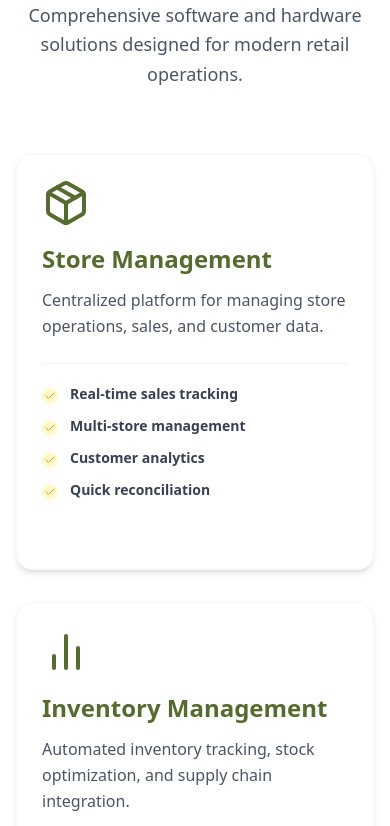
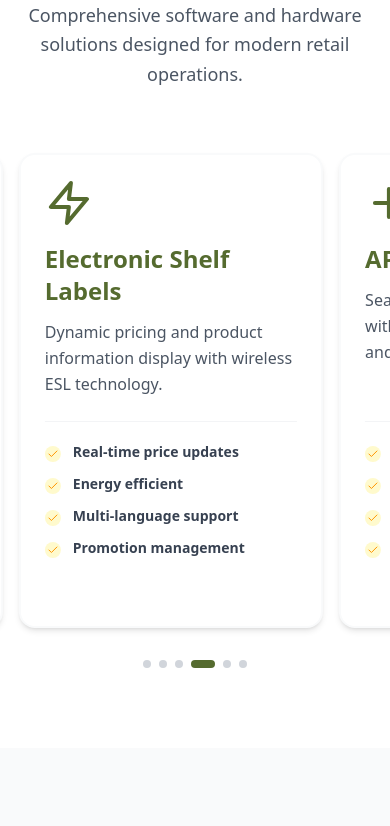
Before and after one commit to BhadraSuman/QuickShelf-FE, a Next.js app: page / in a window 390 px wide. Shown: the part 1540-2366 px from the top of the page. Built offline with nearby package versions, Linux system fonts and the light colour scheme.

Commit message:
feat: implement responsive landing page with embla-carousel integration

```diff
--- a/app/page.tsx
+++ b/app/page.tsx
@@ -1,5 +1,6 @@
 "use client";
 
+import { useEffect, useState } from "react";
 import Hero from "@/components/Hero";
 import ServiceCard from "@/components/ServiceCard";
 import ProductCard from "@/components/ProductCard";
@@ -8,8 +9,73 @@ import {
     FiSettings, FiTag, FiCreditCard, FiSmartphone, FiGift,
     FiLock, FiPhone, FiGlobe, FiDollarSign, FiRefreshCw,
 } from "react-icons/fi";
+import useEmblaCarousel from 'embla-carousel-react';
+import Autoplay from 'embla-carousel-autoplay';
+
+const CarouselDots = ({ api }: { api: any }) => {
+    const [selectedIndex, setSelectedIndex] = useState(0);
+    const [scrollSnaps, setScrollSnaps] = useState<number[]>([]);
+
+    useEffect(() => {
+        if (!api) return;
+        const onSelect = () => {
+            setSelectedIndex(api.selectedScrollSnap());
+        };
+        const onInit = () => {
+            setScrollSnaps(api.scrollSnapList());
+        }
+        onInit();
+        onSelect();
+        api.on('select', onSelect);
+        api.on('reInit', onInit);
+        api.on('reInit', onSelect);
+        return () => {
+            api.off('select', onSelect);
+            api.off('reInit', onInit);
+            api.off('reInit', onSelect);
+        }
+    }, [api]);
+
+    if (scrollSnaps.length <= 1) return null;
+
+    return (
+        <div className="flex justify-center gap-2 mt-8 md:hidden">
+            {scrollSnaps.map((_, index) => (
+                <button
+                    key={index}
+                    onClick={() => api?.scrollTo(index)}
+                    className={`h-2 rounded-full transition-all duration-300 ${
+                        index === selectedIndex ? 'bg-olive w-6' : 'bg-gray-300 w-2'
+                    }`}
+                    aria-label={`Go to slide ${index + 1}`}
+                />
+            ))}
+        </div>
+    );
+};
 
 export default function Home() {
+    const [servicesRef, servicesApi] = useEmblaCarousel({
+        align: 'start',
+        breakpoints: {
+            '(min-width: 768px)': { active: false }
+        }
+    }, [Autoplay({ delay: 2000, stopOnInteraction: false })]);
+
+    const [productsRef, productsApi] = useEmblaCarousel({
+        align: 'start',
+        breakpoints: {
+            '(min-width: 768px)': { active: false }
+        }
+    }, [Autoplay({ delay: 2000, stopOnInteraction: false })]);
+
+    const [whyUsRef, whyUsApi] = useEmblaCarousel({
+        align: 'start',
+        breakpoints: {
+            '(min-width: 768px)': { active: false }
+        }
+    }, [Autoplay({ delay: 2000, stopOnInteraction: false })]);
+
     const services = [
         {
             icon: <FiPackage />,
@@ -122,11 +188,17 @@ export default function Home() {
                             Comprehensive software and hardware solutions designed for modern retail operations.
                         </p>
                     </div>
-                    <div className="grid grid-cols-1 md:grid-cols-2 lg:grid-cols-3 gap-8 md:gap-10">
+                    {/* py-6 and -my-6 prevent shadows and hover scales from getting clipped on mobile */}
+                    <div className="overflow-hidden md:overflow-visible -mx-4 px-4 sm:-mx-6 sm:px-6 py-6 -my-6 md:mx-0 md:px-0 md:py-0 md:my-0" ref={servicesRef}>
+                        <div className="flex select-none touch-pan-y md:grid md:grid-cols-2 lg:grid-cols-3 gap-4 md:gap-10">
                             {services.map((service, idx) => (
-                            <ServiceCard key={idx} {...service} />
+                                <div key={idx} className="flex-[0_0_85%] min-w-0 md:flex-none">
+                                    <ServiceCard {...service} />
+                                </div>
                             ))}
                         </div>
+                    </div>
+                    <CarouselDots api={servicesApi} />
                 </div>
             </section>
 
@@ -143,11 +215,16 @@ export default function Home() {
                             Explore our complete product lineup tailored for retail excellence.
                         </p>
                     </div>
-                    <div className="grid grid-cols-1 md:grid-cols-2 lg:grid-cols-3 gap-8 md:gap-10">
+                    <div className="overflow-hidden md:overflow-visible -mx-4 px-4 sm:-mx-6 sm:px-6 py-6 -my-6 md:mx-0 md:px-0 md:py-0 md:my-0" ref={productsRef}>
+                        <div className="flex select-none touch-pan-y md:grid md:grid-cols-2 lg:grid-cols-3 gap-4 md:gap-10">
                             {products.map((product, idx) => (
-                            <ProductCard key={idx} {...product} />
+                                <div key={idx} className="flex-[0_0_85%] min-w-0 md:flex-none">
+                                    <ProductCard {...product} />
+                                </div>
                             ))}
                         </div>
+                    </div>
+                    <CarouselDots api={productsApi} />
                 </div>
             </section>
 
@@ -161,9 +238,11 @@ export default function Home() {
                         <h2 className="text-4xl sm:text-5xl md:text-6xl font-black text-olive mb-6 leading-tight">Why Choose Quickshelf</h2>
                         <div className="w-20 h-1.5 bg-yellow-400 mx-auto rounded-full"></div>
                     </div>
-                    <div className="grid grid-cols-1 md:grid-cols-2 lg:grid-cols-3 gap-8">
+                    <div className="overflow-hidden md:overflow-visible -mx-4 px-4 sm:-mx-6 sm:px-6 py-6 -my-6 md:mx-0 md:px-0 md:py-0 md:my-0" ref={whyUsRef}>
+                        <div className="flex select-none touch-pan-y md:grid md:grid-cols-2 lg:grid-cols-3 gap-4 md:gap-10">
                             {whyUs.map((benefit, idx) => (
-                            <div key={idx} className="flex flex-col h-full bg-white rounded-2xl p-8 border-2 border-gray-100 hover:border-yellow-300 hover:shadow-xl transition-all duration-300 group">
+                                <div key={idx} className="flex-[0_0_85%] min-w-0 md:flex-none">
+                                    <div className="flex flex-col h-full bg-white rounded-2xl p-8 border-2 border-gray-100 hover:border-yellow-300 hover:shadow-xl transition-all duration-300 group">
                                         <div className="flex items-center gap-4 mb-4">
                                             <div className="text-4xl sm:text-5xl text-olive group-hover:scale-110 transition-transform">
                                                 {benefit.icon}
@@ -174,8 +253,11 @@ export default function Home() {
                                             {benefit.text}
                                         </p>
                                     </div>
+                                </div>
                             ))}
                         </div>
+                    </div>
+                    <CarouselDots api={whyUsApi} />
                 </div>
             </section>
 
--- a/package.json
+++ b/package.json
@@ -9,6 +9,8 @@
         "lint": "eslint"
     },
     "dependencies": {
+        "embla-carousel-autoplay": "^8.6.0",
+        "embla-carousel-react": "^8.6.0",
         "next": "16.2.1",
         "react": "19.2.4",
         "react-dom": "19.2.4",
```
Also changed, not shown: 1 other file (tests, documents, lock files or other folders). Lines whose indentation alone changed are shown as unchanged.
